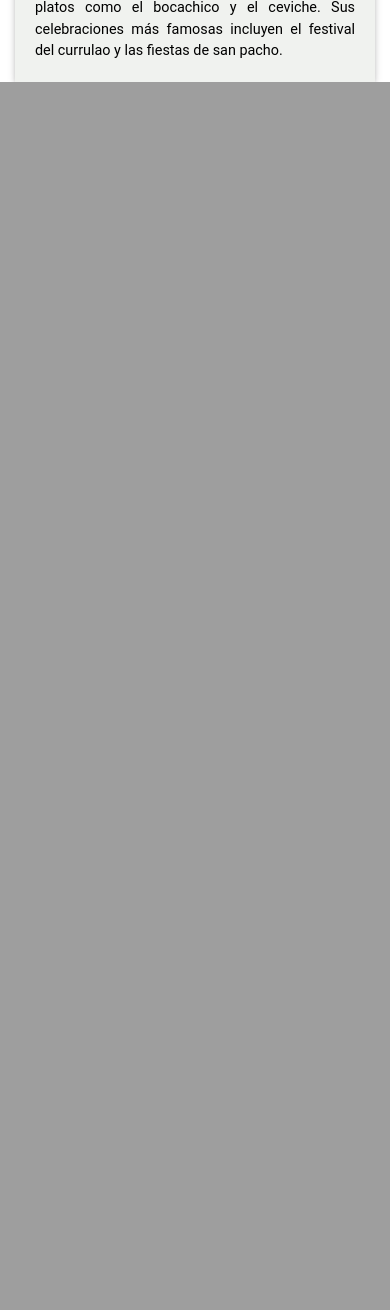
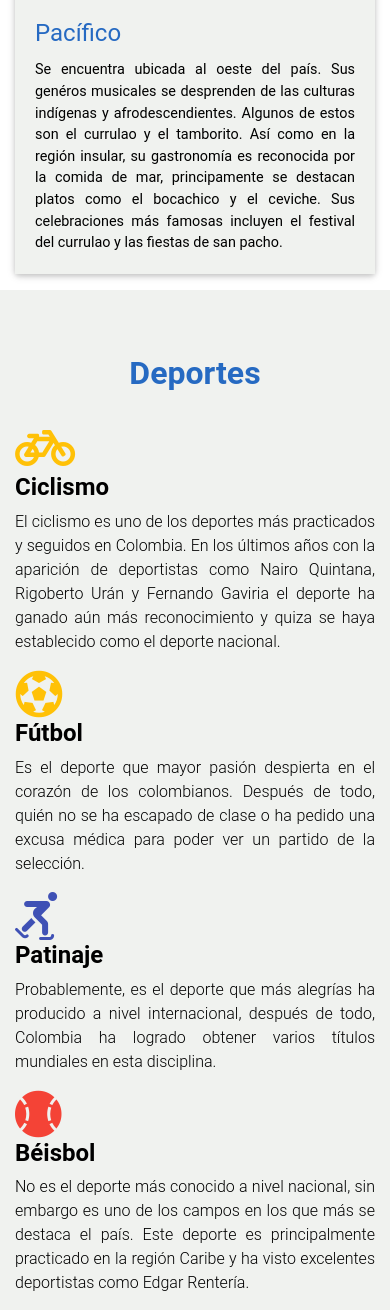
Before and after one commit to jm-dominguez/ColombiaEs, a PHP site: page / in a window 390 px wide. Shown: the part 4542-5852 px from the top of the page. Before the commit the page ends 4624 px from the top, so only its background shows below. Run offline with PHP 8.4, Linux system fonts and the light colour scheme; some libraries are stand-ins or nearby versions.

Commit message:
added more content

```diff
--- a/css/main.css
+++ b/css/main.css
@@ -19,14 +19,14 @@ h4{
   }
 
 h2{
-    padding-top: 3rem;
     color: #266AC2;
-    margin-top: 3rem;
+    margin-top: 4rem;
+    margin-bottom: 2rem;
 }
 html {
     scroll-behavior: smooth;
   }
-#folclor{
+#folclor, #deportes{
     background-color: #F0F2EF;
 }
 
@@ -42,3 +42,16 @@ p{
 .card-text{
     color: black !important;
 }
+#intro, .card{
+    margin-top: 1rem;
+    margin-bottom: 1rem;
+}
+.sport-text{
+    font-size: 1rem;
+}
+.sport-title{
+    color: black;
+}
+#deportes{
+    margin-bottom: 3rem;
+}
--- a/home.html
+++ b/home.html
@@ -51,7 +51,7 @@
       <!--/.Navbar-->
 
       <!-- Intro -->
-  <section class="view">
+  <section class="view" id="intro">
 
         <div class="row">
 
@@ -86,7 +86,7 @@
           <div class="container">
               <div class="row">
                   <div class="col-sm-12">
-                      <h2 class="text-center"> <b>El país del folclor</b></h2>
+                      <h2 class="text-center font-weight-bold"> <b>El país del folclor</b></h2>
                   </div>
               </div>
               <div class="row">
@@ -106,7 +106,7 @@
           <div class="container">
               <div class="row">
                   <div class="col-sm-12">
-                      <h2 class="text-center"> <b>Regiones </b></h2>
+                      <h2 class="text-center font-weight-bold">Regiones</h2>
                   </div>
               </div>
               <div class="row">
@@ -142,7 +142,7 @@
                   <div class="col-sm-4">
                         <div class="card card-cascade wider">
                                 <div class="view view-cascade overlay">
-                                        <img class="card-img-top" src="https://cdn.pixabay.com/photo/2017/07/18/19/39/lighthouse-2516803_960_720.jpg">
+                                        <img class="card-img-top" src="https://images.unsplash.com/photo-1484821582734-6c6c9f99a672?ixlib=rb-1.2.1&ixid=eyJhcHBfaWQiOjEyMDd9&auto=format&fit=crop&w=1191&q=80">
                                 </div>
                                 <div class="card-body card-body-cascade">
                                         <h4 class="card-title"> Caribe </h4>
@@ -199,8 +199,108 @@
       </div>
       <!--Deportes-->
       <div id="deportes">
-
+          <div class="container">
+              <div class="row">
+                  <div class="col-sm-12">
+                      <h2 class = "text-center font-weight-bold">Deportes</h2>
+                  </div>
+              </div>
+              <div class="row">
+                  <div class="col-sm-8">
+                      <div class="row">
+                          <div class="col-sm-12">
+                              <div class="row">
+                                    <div class="col-sm-1">
+                                            <i class="fas fa-bicycle fa-3x amber-text"></i>
+                                      </div>
+                                      <div class="col-sm-10">
+                                          <h4 class="font-weight-bold sport-title">Ciclismo</h4>
+                                    </div>
+                              </div>
+                              <div class="row">
+                                  <div class="col-sm-9">
+                                      <p class="sport-text text-justify">El ciclismo es uno de los deportes más practicados y seguidos en Colombia. En los últimos años con la aparición de deportistas como
+                                          Nairo Quintana, Rigoberto Urán y Fernando Gaviria el deporte ha ganado aún más reconocimiento y quiza se haya establecido como el deporte
+                                          nacional.
+                                      </p>
+                                  </div>
+                              </div>
+                          </div>
+                      </div>
+                      <div class="row">
+                            <div class="col-sm-12">
+                                    <div class="row">
+                                          <div class="col-sm-1">
+                                                  <i class="fas fa-futbol fa-3x amber-text"></i>
+                                            </div>
+                                            <div class="col-sm-10">
+                                                <h4 class="font-weight-bold sport-title">Fútbol</h4>
+                                          </div>
+                                    </div>
+                                    <div class="row">
+                                        <div class="col-sm-9">
+                                            <p class="sport-text text-justify">Es el deporte que mayor pasión despierta en el corazón de los colombianos. Después de todo, quién no se ha
+                                                escapado de clase o ha pedido una excusa médica para poder ver un partido de la selección.
+                                            </p>
+                                        </div>
+                                    </div>
+                                </div>
+                      </div>
+                      <div class="row">
+                            <div class="col-sm-12">
+                                    <div class="row">
+                                          <div class="col-sm-1">
+                                                  <i class="fas fa-skating fa-3x indigo-text"></i>
+                                            </div>
+                                            <div class="col-sm-10">
+                                                <h4 class="font-weight-bold sport-title">Patinaje</h4>
+                                          </div>
+                                    </div>
+                                    <div class="row">
+                                        <div class="col-sm-9">
+                                            <p class="sport-text text-justify">Probablemente, es el deporte que más alegrías ha producido a nivel internacional, después de todo,
+                                                Colombia ha logrado obtener varios títulos mundiales en esta disciplina.
+                                            </p>
+                                        </div>
+                                    </div>
+                                </div>
+                      </div>
+                      <div class="row">
+                            <div class="col-sm-12">
+                                    <div class="row">
+                                          <div class="col-sm-1">
+                                                  <i class="fas fa-baseball-ball fa-3x red-text"></i>
+                                            </div>
+                                            <div class="col-sm-10">
+                                                <h4 class="font-weight-bold sport-title">Béisbol</h4>
+                                          </div>
+                                    </div>
+                                    <div class="row">
+                                        <div class="col-sm-9">
+                                            <p class="sport-text text-justify">No es el deporte más conocido a nivel nacional, sin embargo es uno de los campos
+                                                en los que más se destaca el país. Este deporte es principalmente practicado en la región Caribe y ha visto excelentes
+                                                deportistas como Edgar Rentería.
+                                            </p>
+                                        </div>
+                                    </div>
+                                </div>
+                      </div>
+                  </div>
+                  <div class="col-sm-4">
+                      <img src="https://images.unsplash.com/photo-1486286701208-1d58e9338013?ixlib=rb-1.2.1&ixid=eyJhcHBfaWQiOjEyMDd9&auto=format&fit=crop&w=1050&q=80" width="100%" height="60%">
+                  </div>
+              </div>
+          </div>
       </div>
+      <!-- Footer -->
+      <footer class="page-footer font-small blue fixed-bottom">
+          <!-- Copyright -->
+          <div class="footer-copyright text-center py-3">© 2018 Copyright:
+              <a href="https://jm-dominguez.github.io/" target="_blank"> Universidad de Los Andes - Juan Manuel Domínguez - 201532819</a>
+            </div>
+            <!-- Copyright -->
+        </footer>
+        <!-- Footer -->
 
 
 
```
